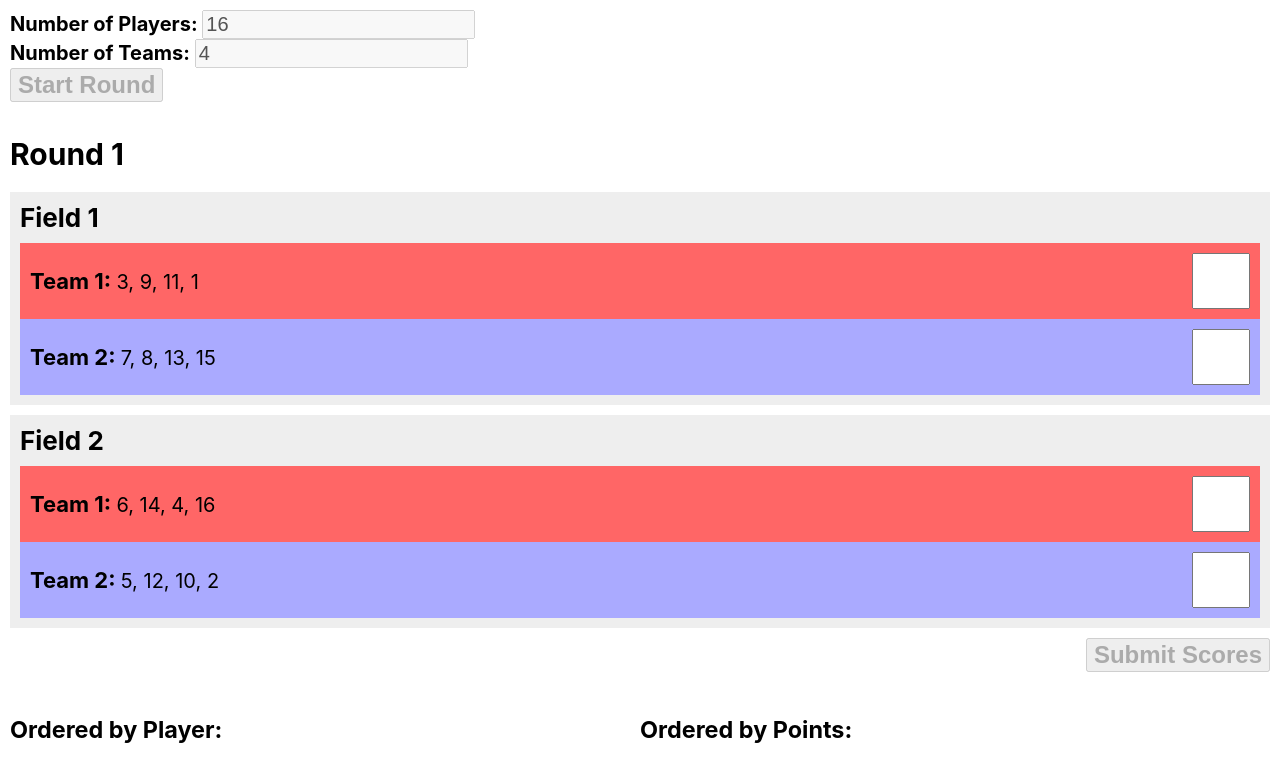
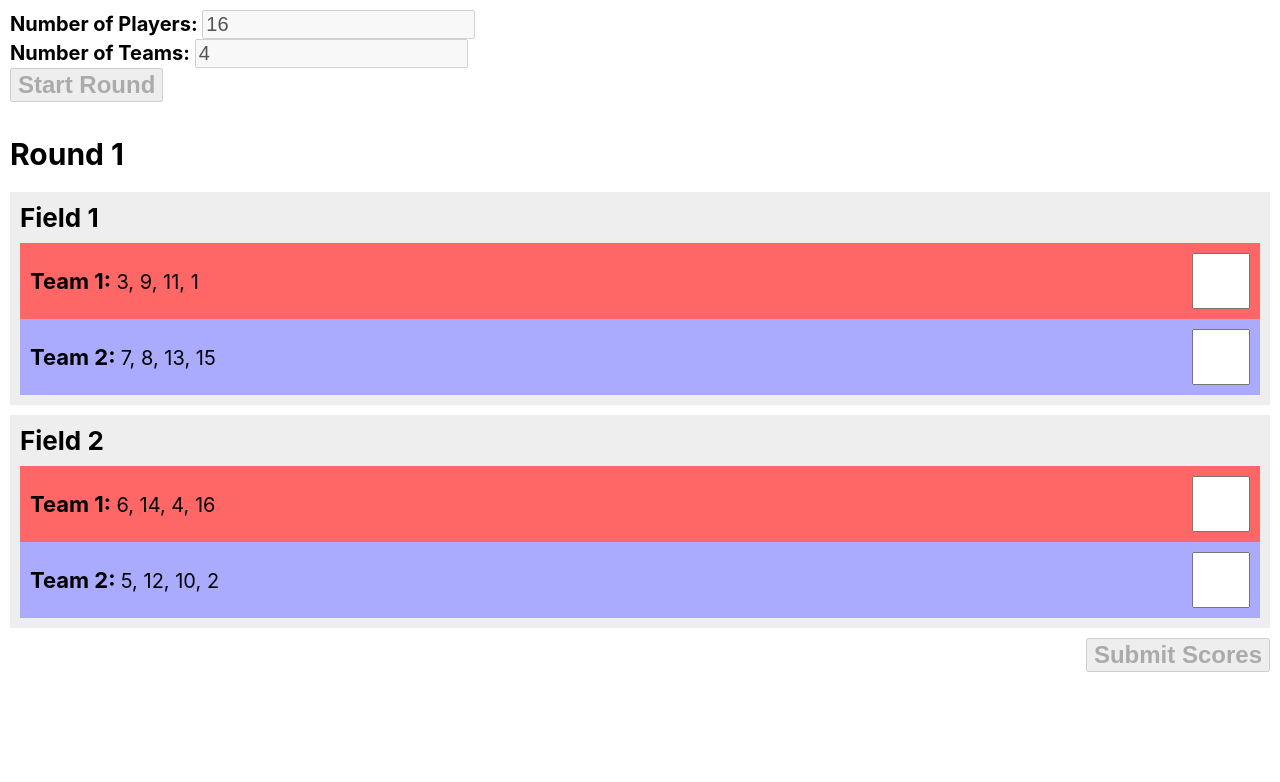
Before and after one commit to christianhalsell/street-soccer, a React (Create React App) app: page / in a window 1280 px wide. Both pictures are taken after a click on the button "Start Round". Shown: the top 782 px of the page. Built offline with nearby package versions, Linux system fonts and the light colour scheme.

Commit message:
Hide final scores when necessary

```diff
--- a/src/components/TeamCreator.jsx
+++ b/src/components/TeamCreator.jsx
@@ -294,6 +294,8 @@ const TeamCreator = () => {
             </div>
           </form>
 
+          {/* TODO: change how this is displayed...eventually */}
+          {!startRoundDisabled && (
             <div style={{display: 'flex'}}>
               <div style={{flex: 1}}>
                 <h3>Ordered by Player:</h3>
@@ -313,7 +315,7 @@ const TeamCreator = () => {
                 }
               </div>
             </div>
-
+          )}
         </div>
       }
     </div>
```
Lines whose indentation alone changed are shown as unchanged.
